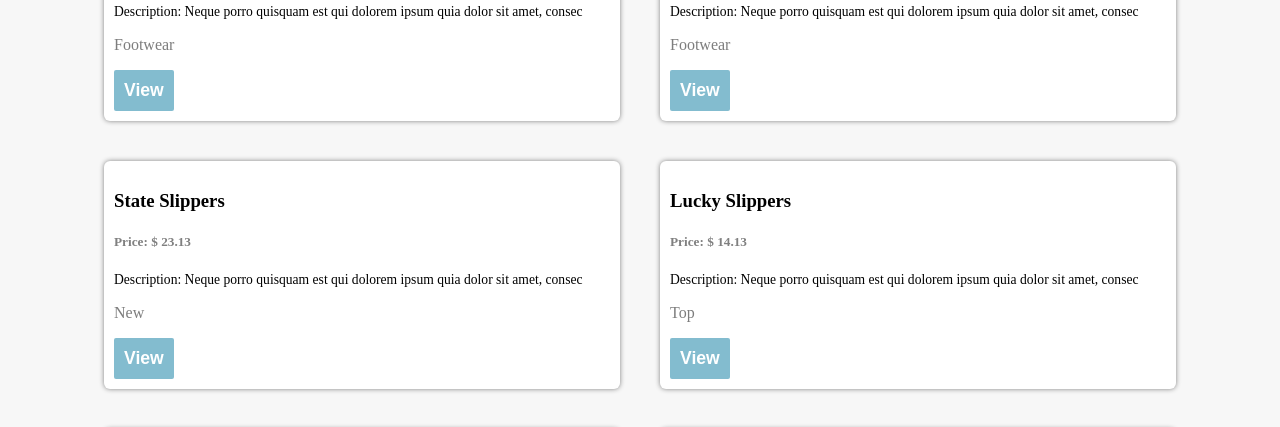
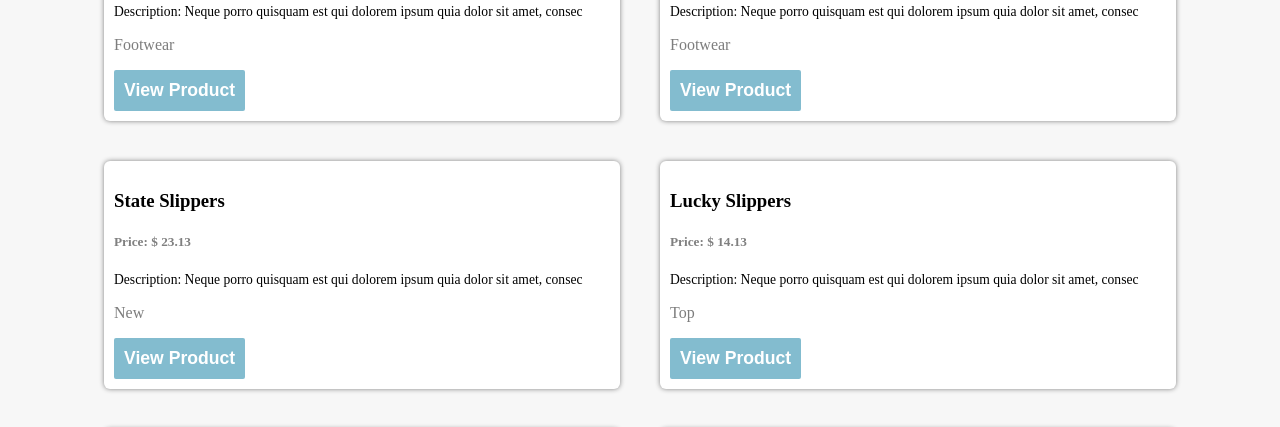
Before and after one commit to GrytsenkoAndrey/shop_cart_vue3, a Vue app: page / in a window 1280 px wide. Shown: the part 356-783 px from the top of the page. Built offline with nearby package versions, Linux system fonts and the light colour scheme.

Commit message:
Product emit and event

```diff
--- a/src/components/products/ProductSummaryCard.vue
+++ b/src/components/products/ProductSummaryCard.vue
@@ -4,7 +4,7 @@
 <h5 class="price">Price: $ {{ product.price }}</h5>
 <p class="description">Description: {{ description }}</p>
 <p class='text-muted'>{{ product.category }}</p>
-<button class='view-product-button' @click.prevent="$emit('view-product', product)">View</button>
+<button class='view-product-button' @click.prevent="$emit('view-product', product)">View Product</button>
 </div>
 </template>
 
--- a/src/views/HomeView.vue
+++ b/src/views/HomeView.vue
@@ -5,6 +5,7 @@
       v-for="product in items"
       :key="product.id"
       :product="product"
+      @view-product="viewProduct($event)"
     ></ProductSummaryCard>
   </main>
 </template>
@@ -21,7 +22,14 @@ export default {
   data() {
     return {
       items: items,
+      product: null
     };
   },
+  methods: {
+    viewProduct(product) {
+      this.product = product;
+      console.log(this.product);
+    }
+  }
 };
 </script>
```
